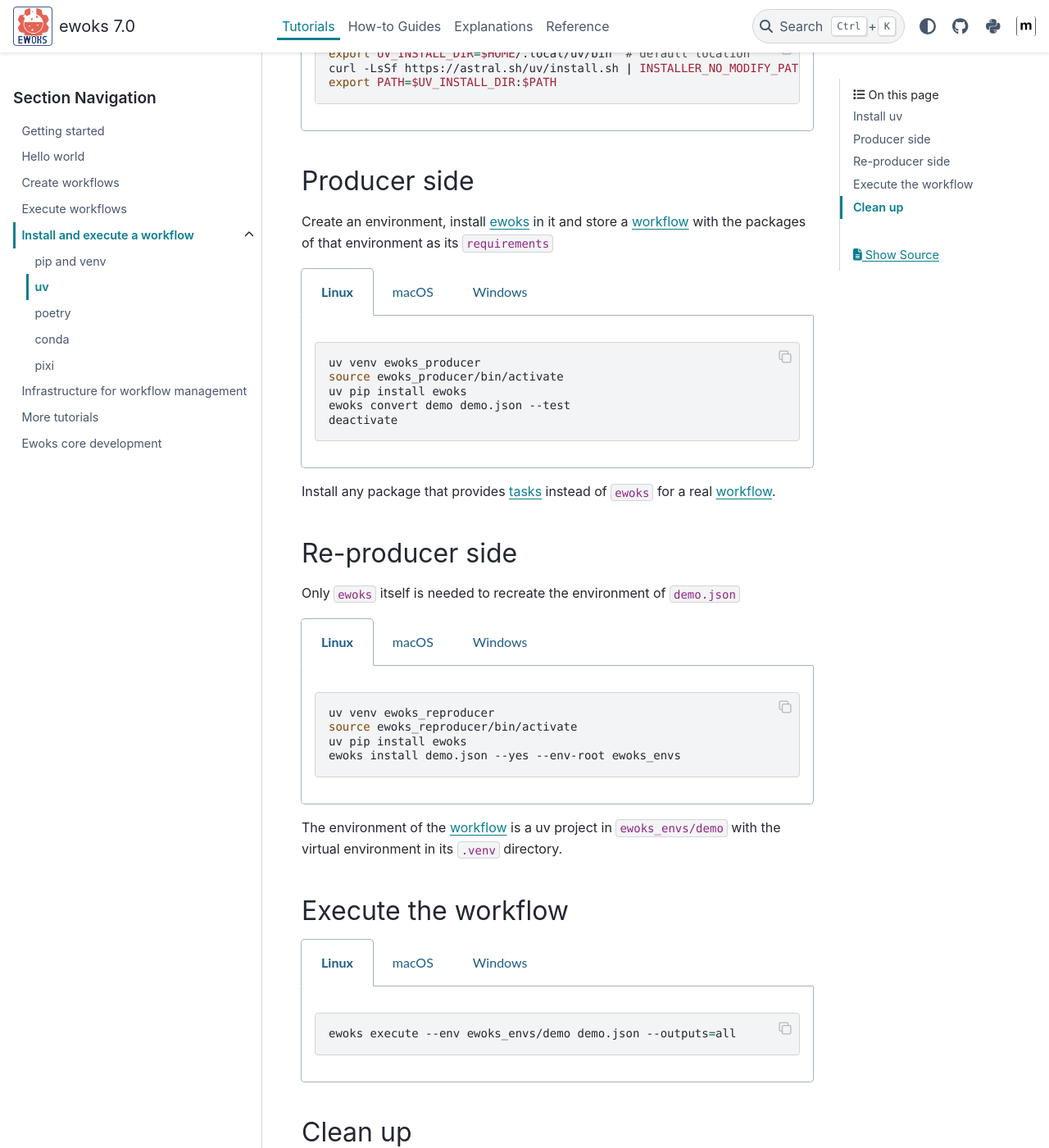
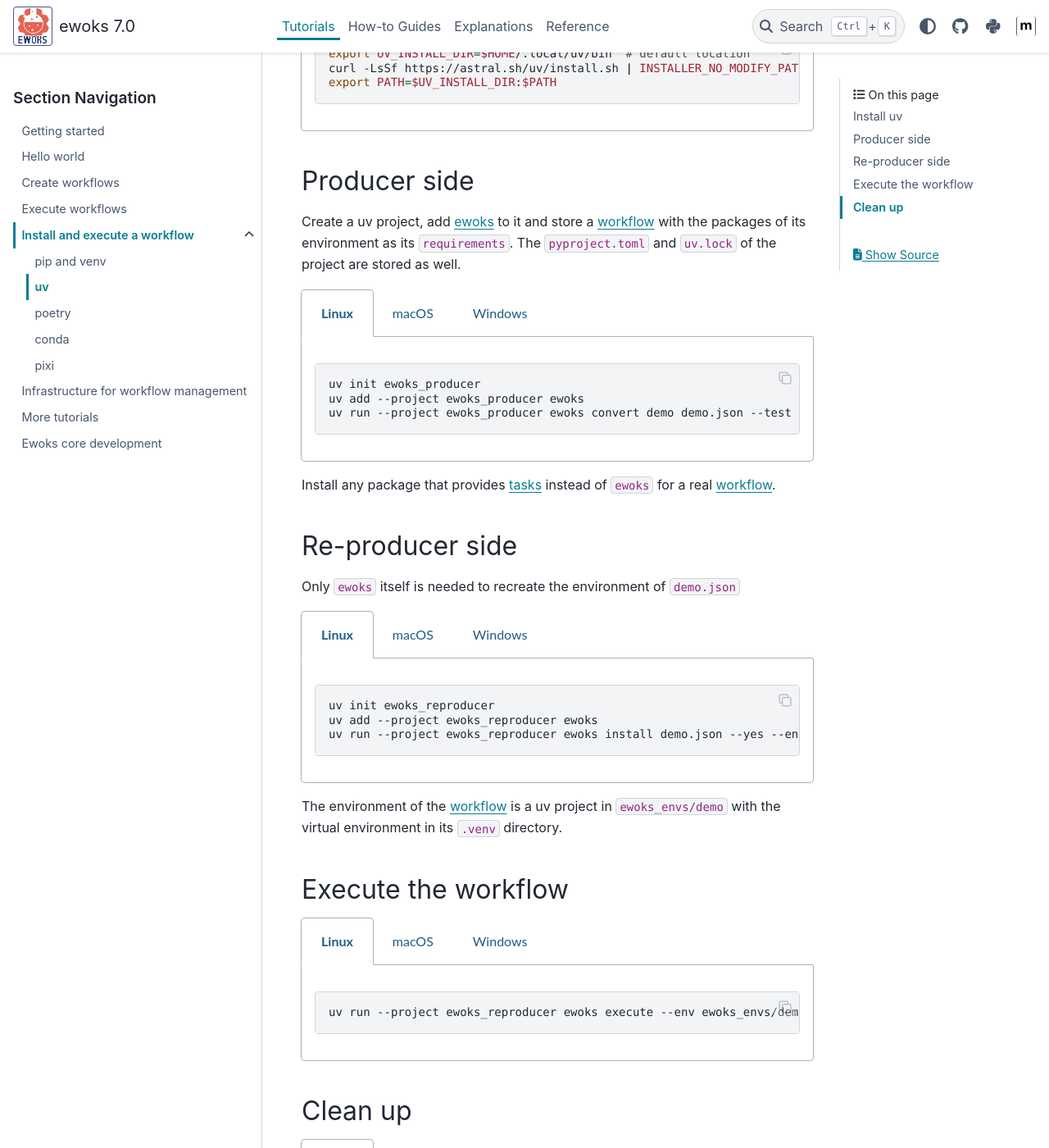
Before and after one commit to ewoks-kit/ewoks, a Sphinx documentation site: the page built from doc/tutorials/install/uv.rst, in a window 1280 px wide and 1400 px high, scrolled down 382 px. Shown: the whole window at 82% size. Built offline with Sphinx 7.4.7 and the PyData theme 0.15.4, drawn with Linux system fonts in a browser that asks for light colours; pages that are not in the unit, such as notebooks, are missing from menus.

```diff
--- a/doc/tutorials/install/uv.rst
+++ b/doc/tutorials/install/uv.rst
@@ -38,8 +38,9 @@ Install uv
 Producer side
 -------------
 
-Create an environment, install :term:`ewoks` in it and store a :term:`workflow` with the
-packages of that environment as its ``requirements``
+Create a uv project, add :term:`ewoks` to it and store a :term:`workflow` with the
+packages of its environment as its ``requirements``. The ``pyproject.toml`` and ``uv.lock``
+of the project are stored as well.
 
 .. tabs::
 
@@ -47,31 +48,25 @@ packages of that environment as its ``requirements``
 
         .. code-block:: bash
 
-            uv venv ewoks_producer
-            source ewoks_producer/bin/activate
-            uv pip install ewoks
-            ewoks convert demo demo.json --test
-            deactivate
+            uv init ewoks_producer
+            uv add --project ewoks_producer ewoks
+            uv run --project ewoks_producer ewoks convert demo demo.json --test
 
     .. group-tab:: macOS
 
         .. code-block:: bash
 
-            uv venv ewoks_producer
-            source ewoks_producer/bin/activate
-            uv pip install ewoks
-            ewoks convert demo demo.json --test
-            deactivate
+            uv init ewoks_producer
+            uv add --project ewoks_producer ewoks
+            uv run --project ewoks_producer ewoks convert demo demo.json --test
 
     .. group-tab:: Windows
 
         .. code-block:: powershell
 
-            uv venv ewoks_producer
-            ewoks_producer\Scripts\activate.ps1
-            uv pip install ewoks
-            ewoks convert demo demo.json --test
-            deactivate
+            uv init ewoks_producer
+            uv add --project ewoks_producer ewoks
+            uv run --project ewoks_producer ewoks convert demo demo.json --test
 
 Install any package that provides :term:`tasks <Task>` instead of
 ``ewoks`` for a real :term:`workflow`.
@@ -87,28 +82,25 @@ Only ``ewoks`` itself is needed to recreate the environment of ``demo.json``
 
         .. code-block:: bash
 
-            uv venv ewoks_reproducer
-            source ewoks_reproducer/bin/activate
-            uv pip install ewoks
-            ewoks install demo.json --yes --env-root ewoks_envs
+            uv init ewoks_reproducer
+            uv add --project ewoks_reproducer ewoks
+            uv run --project ewoks_reproducer ewoks install demo.json --yes --env-root ewoks_envs
 
     .. group-tab:: macOS
 
         .. code-block:: bash
 
-            uv venv ewoks_reproducer
-            source ewoks_reproducer/bin/activate
-            uv pip install ewoks
-            ewoks install demo.json --yes --env-root ewoks_envs
+            uv init ewoks_reproducer
+            uv add --project ewoks_reproducer ewoks
+            uv run --project ewoks_reproducer ewoks install demo.json --yes --env-root ewoks_envs
 
     .. group-tab:: Windows
 
         .. code-block:: powershell
 
-            uv venv ewoks_reproducer
-            ewoks_reproducer\Scripts\activate.ps1
-            uv pip install ewoks
-            ewoks install demo.json --yes --env-root ewoks_envs
+            uv init ewoks_reproducer
+            uv add --project ewoks_reproducer ewoks
+            uv run --project ewoks_reproducer ewoks install demo.json --yes --env-root ewoks_envs
 
 The environment of the :term:`workflow` is a uv project in ``ewoks_envs/demo`` with the
 virtual environment in its ``.venv`` directory.
@@ -122,19 +114,19 @@ Execute the workflow
 
         .. code-block:: bash
 
-            ewoks execute --env ewoks_envs/demo demo.json --outputs=all
+            uv run --project ewoks_reproducer ewoks execute --env ewoks_envs/demo demo.json --outputs=all
 
     .. group-tab:: macOS
 
         .. code-block:: bash
 
-            ewoks execute --env ewoks_envs/demo demo.json --outputs=all
+            uv run --project ewoks_reproducer ewoks execute --env ewoks_envs/demo demo.json --outputs=all
 
     .. group-tab:: Windows
 
         .. code-block:: powershell
 
-            ewoks execute --env ewoks_envs\demo demo.json --outputs=all
+            uv run --project ewoks_reproducer ewoks execute --env ewoks_envs\demo demo.json --outputs=all
 
 Clean up
 --------
@@ -145,19 +137,16 @@ Clean up
 
         .. code-block:: bash
 
-            deactivate
             rm -rf ewoks_producer ewoks_reproducer ewoks_envs demo.json
 
     .. group-tab:: macOS
 
         .. code-block:: bash
 
-            deactivate
             rm -rf ewoks_producer ewoks_reproducer ewoks_envs demo.json
 
     .. group-tab:: Windows
 
         .. code-block:: powershell
 
-            deactivate
             Remove-Item -Recurse -Force ewoks_producer, ewoks_reproducer, ewoks_envs, demo.json
```
Also changed, not shown: doc/howtoguides/requirements.rst (+13 -6 lines), doc/tutorials/install/poetry.rst (+8 -1 lines).
